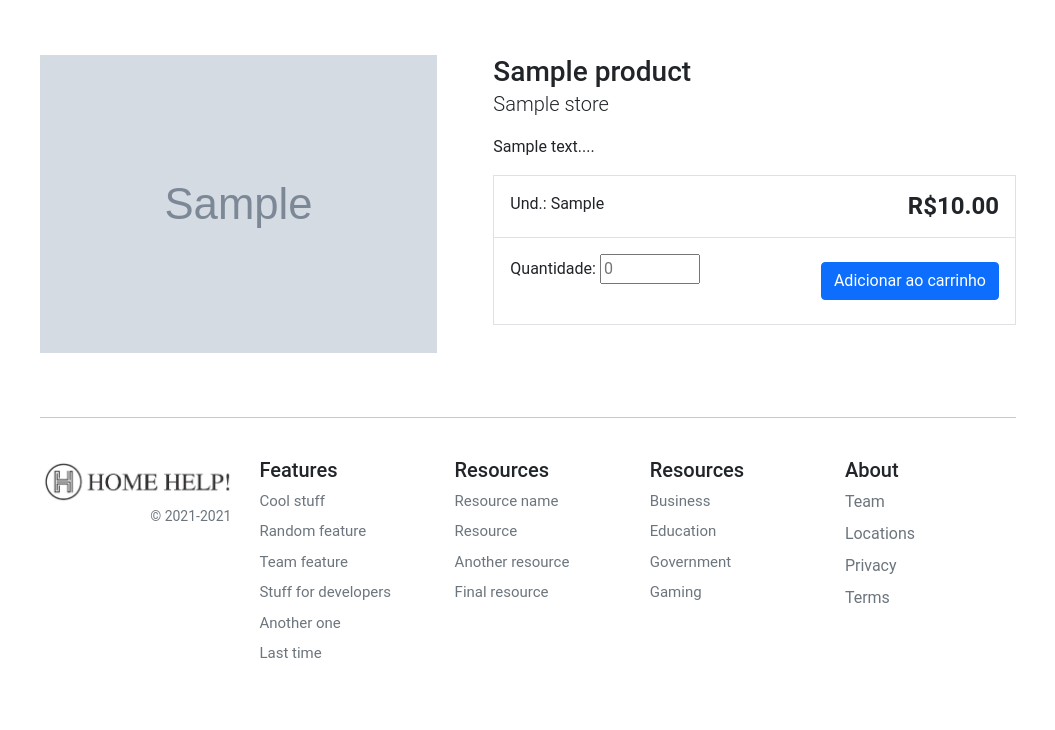
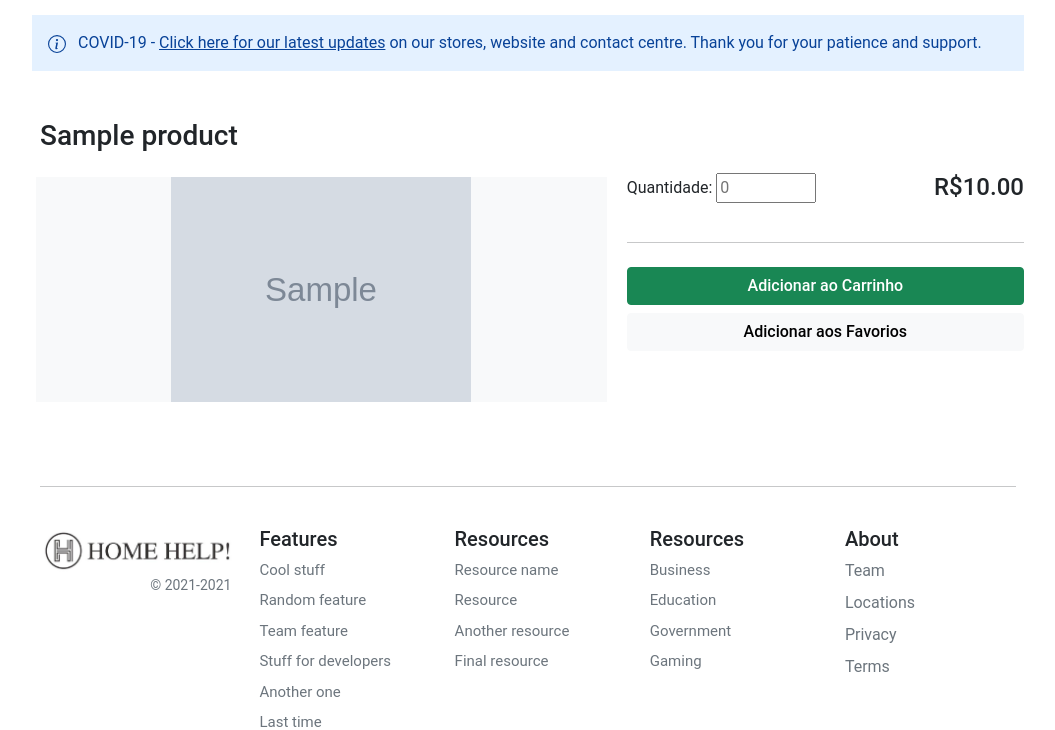
Before and after one commit to Gabrikel/home-help, a Django app: a page that uses templates/store/products/single.html in a window 1280 px wide. Shown: the part 86-816 px from the top of the page, without its empty margins (112-1167 px from the left). Before the commit the page ends 744 px from the top, so only its background shows below. Run offline with Django 3.2, Linux system fonts and the light colour scheme; tables that the repository leaves empty hold one stand-in row (values such as "Sample post"); grey boxes marked "Sample" are stand-in pictures.

Commit message:
category and single products templates update

```diff
--- a/templates/store/products/single.html
+++ b/templates/store/products/single.html
@@ -4,41 +4,69 @@
     {{ product.name }}
 {% endblock %}
 {% block content %}
-<div class="container">
-    <main class="pt-5">
+
+    <main class="pt-2">
+
+        <div class="container" style="max-width: 1000px">
+
             <div class="row g-3">
-            <div class="col-md-5 col-lg-5 order-md-first">
-                <img class="img-fluid mx-auto d-block" width="100%" alt="Responsive image" src="{{ product.image.url }}">
+                <div class="alert alert-primary fw600 rounded-0 border-0 py-3" role="alert">
+                    <svg xmlns="http://www.w3.org/2000/svg" width="18" height="18" fill="currentColor" class="bi bi-info-circle me-2" viewBox="0 0 16 16">
+                        <path d="M8 15A7 7 0 1 1 8 1a7 7 0 0 1 0 14zm0 1A8 8 0 1 0 8 0a8 8 0 0 0 0 16z"/>
+                        <path d="M8.93 6.588l-2.29.287-.082.38.45.083c.294.07.352.176.288.469l-.738 3.468c-.194.897.105 1.319.808 1.319.545 0 1.178-.252 1.465-.598l.088-.416c-.2.176-.492.246-.686.246-.275 0-.375-.193-.304-.533L8.93 6.588zM9 4.5a1 1 0 1 1-2 0 1 1 0 0 1 2 0z"/>
+                    </svg>
+                    COVID-19 -
+                    <u>Click here for our latest updates</u>
+                    on our stores, website and contact centre. Thank you for
+                                                your patience and support.
                 </div>
-            <div class="col-md-7 col-lg-7 ps-md-3 ps-lg-5">
-                <h1 class="mb-0 h3">{{ product.name }}</h1>
-                <p><span class="lead">{{ product.store }}</span></p>
-                <p>{{ product.description|slice:":355" }}...</p>
-                <div class="border">
-                    <div class="col border-bottom">
-                        <div class="row p-3">
-                            <div class="col-6">Und.: {{ product.unity }}</div>
-                            <div class="col-6 text-end"><span class="h4 fw-bold">R${{ product.price }}</span></div>
+                <div class="col-12 d-flex justify-content-between"></div>
+                <h1 class="mb-0 h3 pe-4 pb-1">{{ product.name }}</h1>
+
+                <div class="col-md-5 ps-3 col-lg-5 order-md-last p-0 order-1">
+                    <div class="d-grid gap-2">
+
+                        <div class="d-flex d-flex-inline justify-content-between">
+                            <div class="col-6">
+                                <label for="select">Quantidade:
+                                </label>
+                                <input style="width: 100px;" id="qty" maxlength="2" placeholder="0" onkeypress="if (!isNaN(String.fromCharCode(window.event.keyCode))) return true; else return false;"></input>
+
+                            </div>
+                            <div>
+                                <span class="h4">R${{ product.price }}</span>
+                                <p class="text-muted"></p>
+                            </div>
+
+                        </div>
+                        <hr>
+                            <button type="button" id="add-button" value="{{ product.id }}" class="btn btn-success fw500">Adicionar ao Carrinho</button>
+                            <button type="button" id="add-button" value="{{ product.id }}" class="btn btn-light fw500">Adicionar aos Favorios</button>
                         </div>
                     </div>
-                    <div class="col">
-                        <div class="row p-3">
-                            <div class="col-6">
-                                <label for="select">Quantidade: </label>
-                                <input style="width: 100px;" id="qty" maxlength="2" placeholder="0" onkeypress="if (!isNaN(String.fromCharCode(window.event.keyCode))) return true; else return false;" >
 
-                                </input>
+                    <div class="col-md-7 col-lg-7 p-0">
 
+                        <div class="card mb-3 border-0">
+                            <div class="row g-0">
+                                <div class="col-md-12">
+                                    <div class="card-body p-1">
+
+                                        <div class="bg-light">
+                                            <img class="img-fluid mx-auto d-block" width="300px" alt="Responsive image" src="{{ product.image.url }}"></div>
                                         </div>
-                            <div class="col-6 text-end"><button type="button" id="add-button" value="{{ product.id }}" class="btn btn-primary my-2">Adicionar ao carrinho</button></div>
+
                                     </div>
                                 </div>
                             </div>
+
+
+                        </div>
+
                     </div>
                 </div>
             </main>
 
-</div>
 
             <script>
                 $(document).on('click', '#add-button', function (e) {
@@ -49,7 +77,7 @@
                         data: {
                             productid: $('#add-button').val(),
                             productqty: $('#qty').val(),
-                csrfmiddlewaretoken: "{{csrf_token}}",
+                            csrfmiddlewaretoken: "{{ csrf_token }}",
                             action: 'post'
                         },
                         success: function (json) {
```
Also changed, not shown: templates/store/products/category.html (+32 -39 lines). Lines whose indentation alone changed are shown as unchanged.
